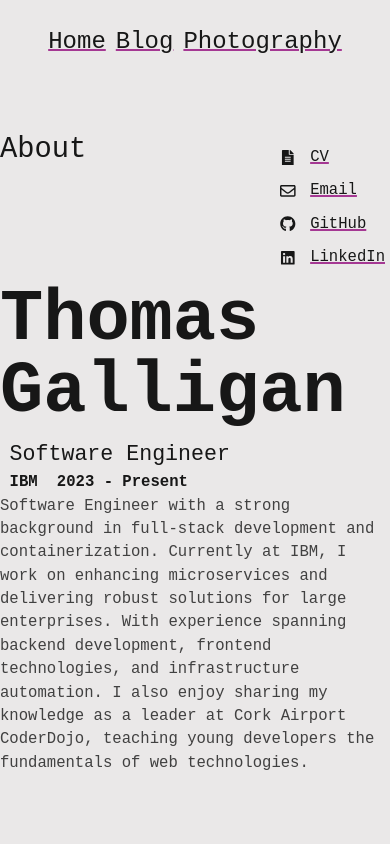
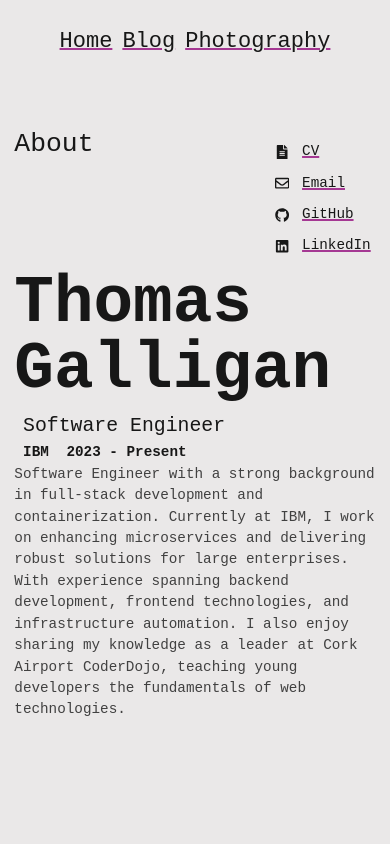
Before and after one commit to gal/galligan.dev, a Next.js app: page / in a window 390 px wide. Shown: the top 844 px of the page. Built offline with nearby package versions, Linux system fonts and the light colour scheme.

Commit message:
css fixes for mobile sections

```diff
--- a/app/globals.css
+++ b/app/globals.css
@@ -96,11 +96,9 @@ a:hover {
 } */
 
 @media screen and (max-width: 768px) {
-  :root {
-    font-size: 120%;
-  }
-
   .sec {
+    padding-left: 1em;
+    padding-right: 1em;
     grid-template-columns: 1fr;
   }
 }
```
